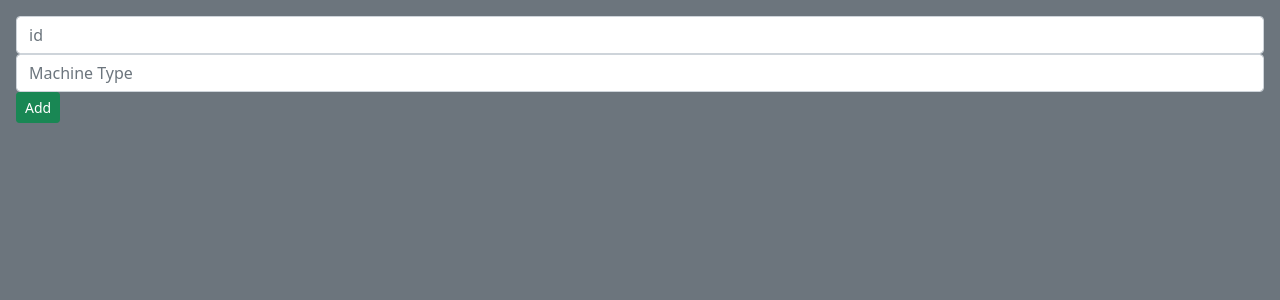
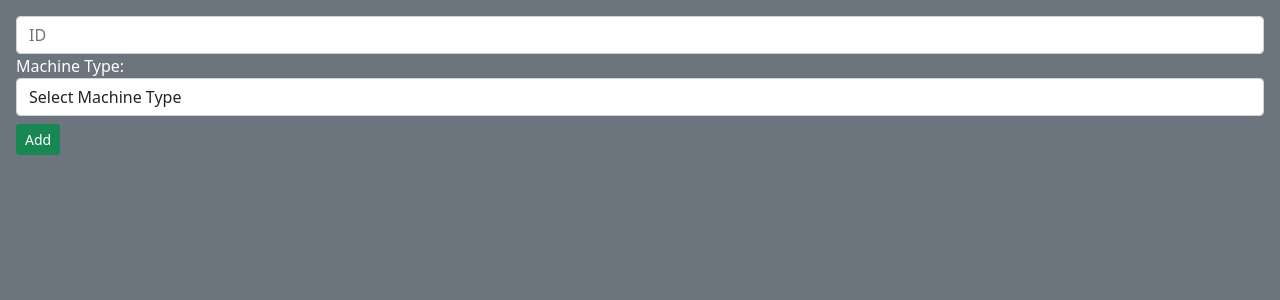
Before and after one commit to KonstantinosRamm/RingAutoSample, a Flask app: page /add in a window 1280 px wide. Shown: the part 56-356 px from the top of the page. Run offline with Flask 3, Linux system fonts and the light colour scheme.

Commit message:
implemented model for machine type

```diff
--- a/app.py
+++ b/app.py
@@ -1,13 +1,12 @@
 from flask import Flask,redirect,url_for,render_template,session,request,flash
 from datetime import date,datetime
-from models import db,Machine
+from models import db,Machine,Type
 from machines import *
 import secrets
 
 
 app = Flask(__name__)
 app.config['SECRET_KEY'] = secrets.token_hex(32)
-
 app.config['SQLALCHEMY_DATABASE_URI'] = 'sqlite:///database.db'
 app.config['SQLALCHEMY_TRACK_MODIFICATIONS'] = False
 #connect database to current app
@@ -110,6 +109,8 @@ def machines():
 #---------------------------------
 @app.route('/add',methods=['POST','GET'])
 def add():
+    # load all available machine types for the dropdown menu
+    types = [t.type for t in Type.query.all()]
     if request.method == 'POST':
         id = request.form.get('machine_id')
         #check if id already in database or if valid
@@ -123,8 +124,6 @@ def add():
             return redirect(url_for('add'))
 
         machine_name = request.form.get('machine_type')
-        if not machine_name:
-            flash()
             #check if all fields filled
         if not machine_name or machine_name == '':
             flash('machine type must be filled','danger')
@@ -134,7 +133,7 @@ def add():
             db.session.add(new_machine)
             db.session.commit()
             flash('machine added','success')
-    return render_template('add.html')
+    return render_template('add.html', types=types)
 
 
 #---------------------------------
--- a/templates/add.html
+++ b/templates/add.html
@@ -3,9 +3,18 @@
 {% block content %}
 <form method="POST" action="{{ url_for('add') }}">
     <div class="mb-3">
-        <input type="text" class ="form-control" name="machine_id" placeholder="id">
-        <input type="text" class ="form-control" name="machine_type" placeholder="Machine Type">
-        <button type="submit" class="btn btn-sm btn-success">Add</button>
+        <input type="text" class="form-control" name="machine_id" placeholder="ID">
+
+        <!-- Machine type with dropdown options based on available machine types -->
+        <label for="machine_type">Machine Type:</label>
+        <select class="form-control" id = "machine_type" name="machine_type" required>
+            <option value="" disabled selected>Select Machine Type</option>
+            {% for t in types %}
+                <option value="{{ t }}">{{ t }}</option>
+            {% endfor %}
+        </select>
+
+        <button type="submit" class="btn btn-sm btn-success mt-2">Add</button>
     </div>
 </form>
 {% endblock %}
```
Also changed, not shown: docs/todo.md (+4 -0 lines), models.py (+14 -3 lines).
